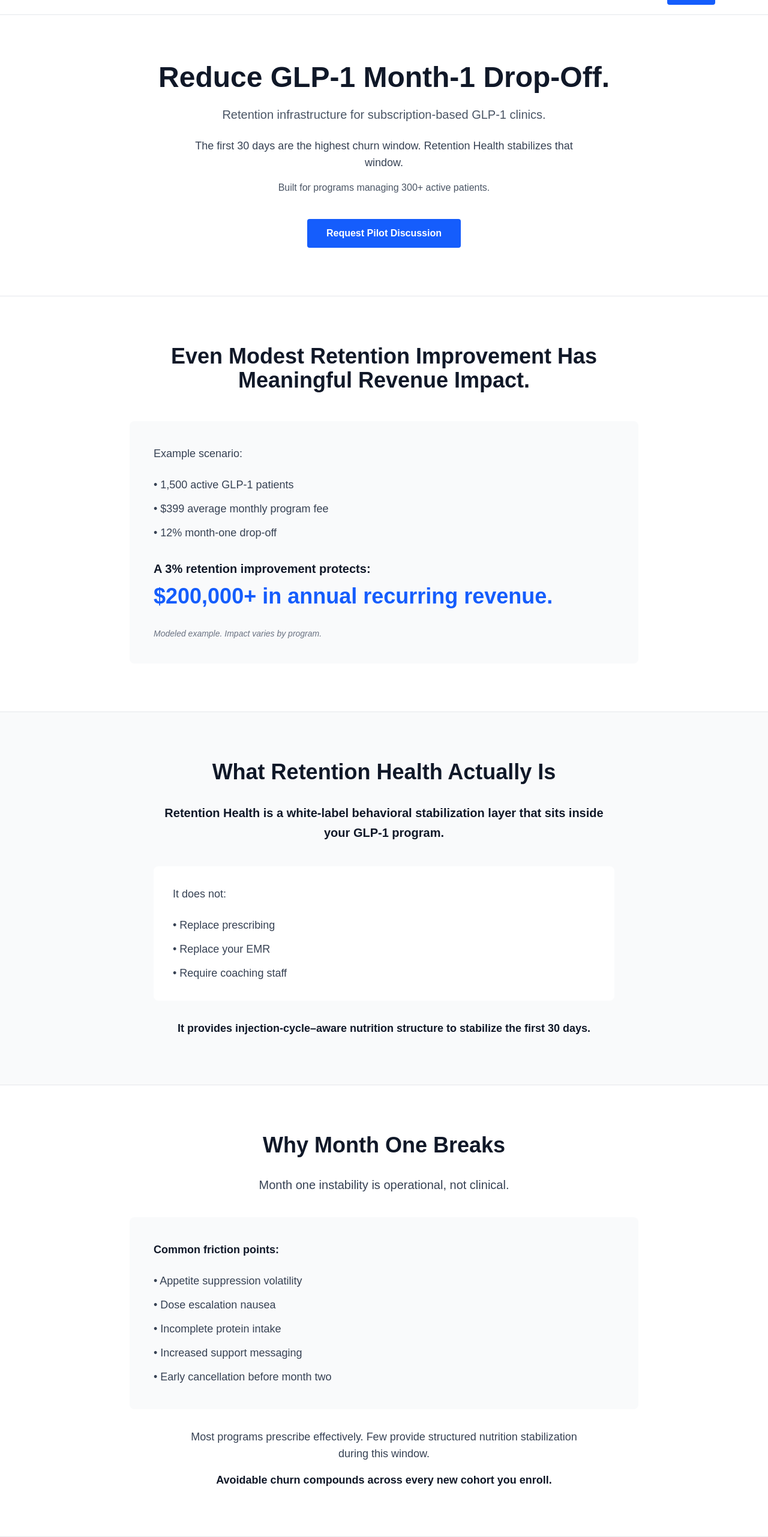
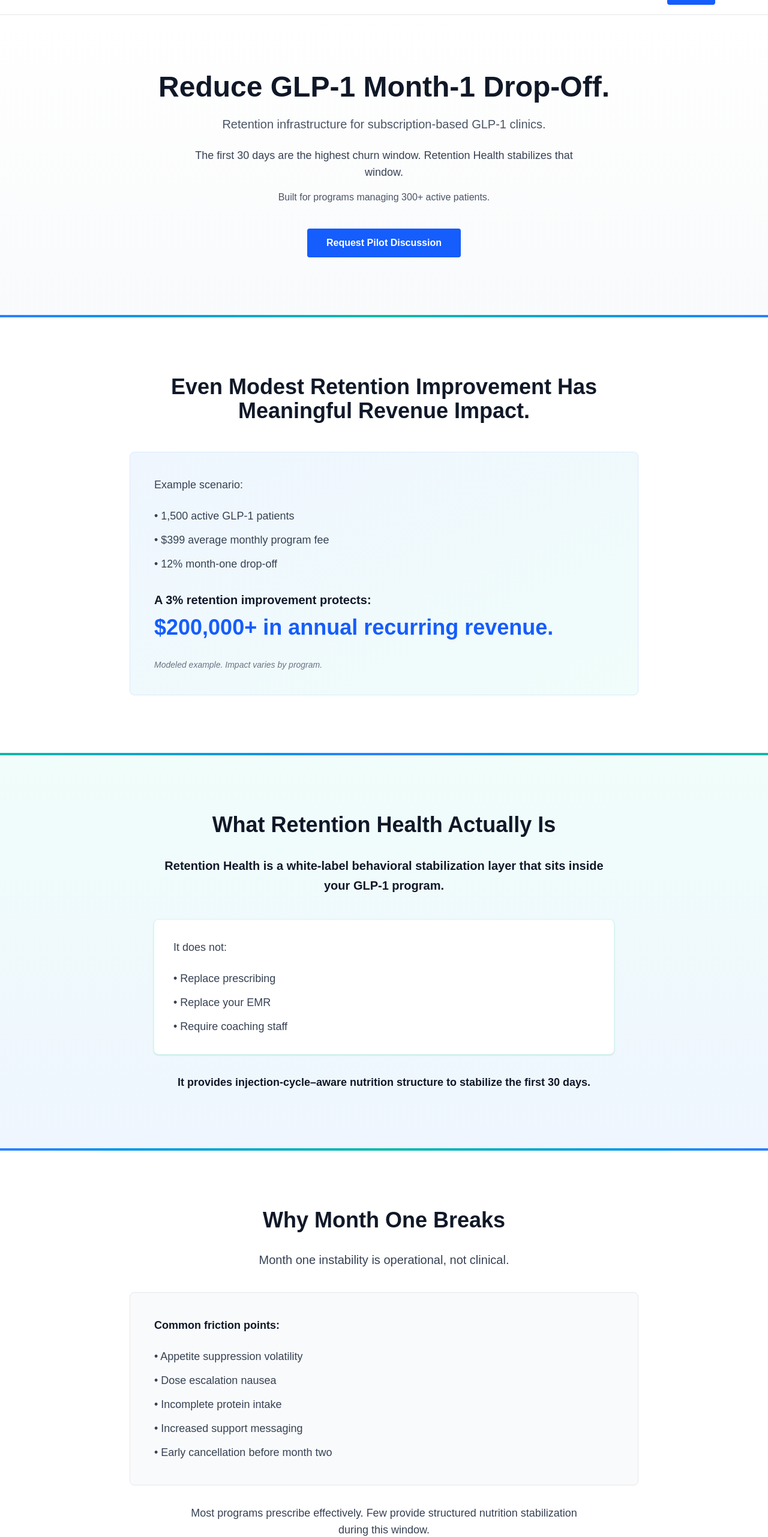
Before and after one commit to Vicsicard/retentionhealth, a Next.js app: page / in a window 1280 px wide. Shown: the part 44-2606 px from the top of the page at 60% size. Built offline with nearby package versions, Linux system fonts and the light colour scheme.

Commit message:
Add branded color scheme with blue/teal gradients and stronger section separation

```diff
--- a/app/page.tsx
+++ b/app/page.tsx
@@ -2,8 +2,8 @@ export default function Home() {
   return (
     <div className="bg-white">
       {/* HERO */}
-      <section className="max-w-4xl mx-auto px-6 py-20">
-        <div className="text-center">
+      <section className="bg-gradient-to-b from-white to-gray-50 py-24">
+        <div className="max-w-4xl mx-auto px-6 text-center">
           <h1 className="text-5xl font-bold text-gray-900 mb-6">
             Reduce GLP-1 Month-1 Drop-Off.
           </h1>
@@ -25,15 +25,15 @@ export default function Home() {
         </div>
       </section>
 
-      <div className="border-t border-gray-200"></div>
+      <div className="h-1 bg-gradient-to-r from-blue-500 via-teal-500 to-blue-500"></div>
 
       {/* REVENUE IMPACT */}
-      <section className="py-20">
+      <section className="py-24 bg-white">
         <div className="max-w-4xl mx-auto px-6">
           <h2 className="text-4xl font-bold text-gray-900 mb-12 text-center">
             Even Modest Retention Improvement Has Meaningful Revenue Impact.
           </h2>
-          <div className="bg-gray-50 p-10 rounded-lg">
+          <div className="bg-gradient-to-br from-blue-50 to-teal-50 p-10 rounded-lg border border-blue-100">
             <p className="text-lg text-gray-700 mb-6">Example scenario:</p>
             <ul className="space-y-3 mb-8 text-gray-700 text-lg">
               <li>• 1,500 active GLP-1 patients</li>
@@ -53,10 +53,10 @@ export default function Home() {
         </div>
       </section>
 
-      <div className="border-t border-gray-200"></div>
+      <div className="h-1 bg-gradient-to-r from-teal-500 via-blue-500 to-teal-500"></div>
 
       {/* WHAT THIS ACTUALLY IS */}
-      <section className="py-20 bg-gray-50">
+      <section className="py-24 bg-gradient-to-b from-teal-50 to-blue-50">
         <div className="max-w-4xl mx-auto px-6">
           <h2 className="text-4xl font-bold text-gray-900 mb-8 text-center">
             What Retention Health Actually Is
@@ -66,7 +66,7 @@ export default function Home() {
               Retention Health is a white-label behavioral stabilization layer that sits inside your GLP-1 program.
             </p>
 
-            <div className="bg-white p-8 rounded-lg mb-8">
+            <div className="bg-white p-8 rounded-lg mb-8 border border-teal-100 shadow-sm">
               <p className="text-lg text-gray-700 mb-6">It does not:</p>
               <ul className="space-y-3 text-gray-700 text-lg">
                 <li>• Replace prescribing</li>
@@ -82,10 +82,10 @@ export default function Home() {
         </div>
       </section>
 
-      <div className="border-t border-gray-200"></div>
+      <div className="h-1 bg-gradient-to-r from-blue-500 via-teal-500 to-blue-500"></div>
 
       {/* WHY MONTH ONE BREAKS */}
-      <section className="py-20">
+      <section className="py-24 bg-white">
         <div className="max-w-4xl mx-auto px-6">
           <h2 className="text-4xl font-bold text-gray-900 mb-8 text-center">
             Why Month One Breaks
@@ -94,7 +94,7 @@ export default function Home() {
             Month one instability is operational, not clinical.
           </p>
 
-          <div className="bg-gray-50 p-10 rounded-lg mb-8">
+          <div className="bg-gray-50 p-10 rounded-lg mb-8 border border-gray-200">
             <p className="font-semibold text-gray-900 mb-6 text-lg">Common friction points:</p>
             <ul className="space-y-3 text-gray-700 text-lg">
               <li>• Appetite suppression volatility</li>
@@ -116,17 +116,17 @@ export default function Home() {
         </div>
       </section>
 
-      <div className="border-t border-gray-200"></div>
+      <div className="h-1 bg-gradient-to-r from-teal-500 via-blue-500 to-teal-500"></div>
 
       {/* HOW IT INTEGRATES */}
-      <section className="py-20 bg-gray-50">
+      <section className="py-24 bg-gradient-to-b from-blue-50 to-teal-50">
         <div className="max-w-4xl mx-auto px-6">
           <h2 className="text-4xl font-bold text-gray-900 mb-12 text-center">
             How It Integrates
           </h2>
 
           <div className="grid md:grid-cols-2 gap-8 mb-12">
-            <div className="bg-white p-8 rounded-lg">
+            <div className="bg-white p-8 rounded-lg border border-blue-100 shadow-sm">
               <h3 className="text-xl font-semibold text-gray-900 mb-6">Patients receive:</h3>
               <ul className="space-y-3 text-gray-700">
                 <li>• Injection-cycle–aware guidance</li>
@@ -136,7 +136,7 @@ export default function Home() {
               </ul>
             </div>
 
-            <div className="bg-white p-8 rounded-lg">
+            <div className="bg-white p-8 rounded-lg border border-teal-100 shadow-sm">
               <h3 className="text-xl font-semibold text-gray-900 mb-6">Clinics receive:</h3>
               <ul className="space-y-3 text-gray-700">
                 <li>• Active seat tracking</li>
@@ -147,7 +147,7 @@ export default function Home() {
             </div>
           </div>
 
-          <div className="bg-white p-10 rounded-lg">
+          <div className="bg-white p-10 rounded-lg border border-blue-100 shadow-sm">
             <h3 className="text-xl font-semibold text-gray-900 mb-6 text-center">Deployment</h3>
             <ul className="space-y-3 text-gray-700 mb-6 max-w-2xl mx-auto">
               <li>• Subdomain deployment</li>
@@ -164,10 +164,10 @@ export default function Home() {
         </div>
       </section>
 
-      <div className="border-t border-gray-200"></div>
+      <div className="h-1 bg-gradient-to-r from-blue-500 via-teal-500 to-blue-500"></div>
 
       {/* PILOT */}
-      <section className="py-20">
+      <section className="py-24 bg-gradient-to-b from-white to-blue-50">
         <div className="max-w-4xl mx-auto px-6 text-center">
           <h2 className="text-4xl font-bold text-gray-900 mb-6">
             60-Day Retention Pilot
@@ -179,7 +179,7 @@ export default function Home() {
             Evaluate retention stabilization without restructuring your program.
           </p>
 
-          <div className="bg-gray-50 p-10 rounded-lg mb-10 text-left max-w-2xl mx-auto">
+          <div className="bg-white p-10 rounded-lg mb-10 text-left max-w-2xl mx-auto border border-blue-100 shadow-sm">
             <p className="font-semibold text-gray-900 mb-6 text-lg">Includes:</p>
             <ul className="space-y-3 text-gray-700">
               <li>• White-label configuration</li>
@@ -194,14 +194,14 @@ export default function Home() {
 
           <a
             href="mailto:contact@retentionhealth.com?subject=Pilot Discussion Request"
-            className="inline-block bg-blue-600 text-white px-10 py-4 rounded font-semibold hover:bg-blue-700 text-lg"
+            className="inline-block bg-blue-600 text-white px-10 py-4 rounded font-semibold hover:bg-blue-700 text-lg shadow-md hover:shadow-lg transition-shadow"
           >
             Schedule Pilot Discussion
           </a>
         </div>
       </section>
 
-      <div className="border-t border-gray-200"></div>
+      <div className="h-1 bg-gradient-to-r from-teal-500 via-blue-500 to-teal-500"></div>
 
       {/* FOOTER CREDIBILITY */}
       <section className="py-16 bg-gray-50">
```
